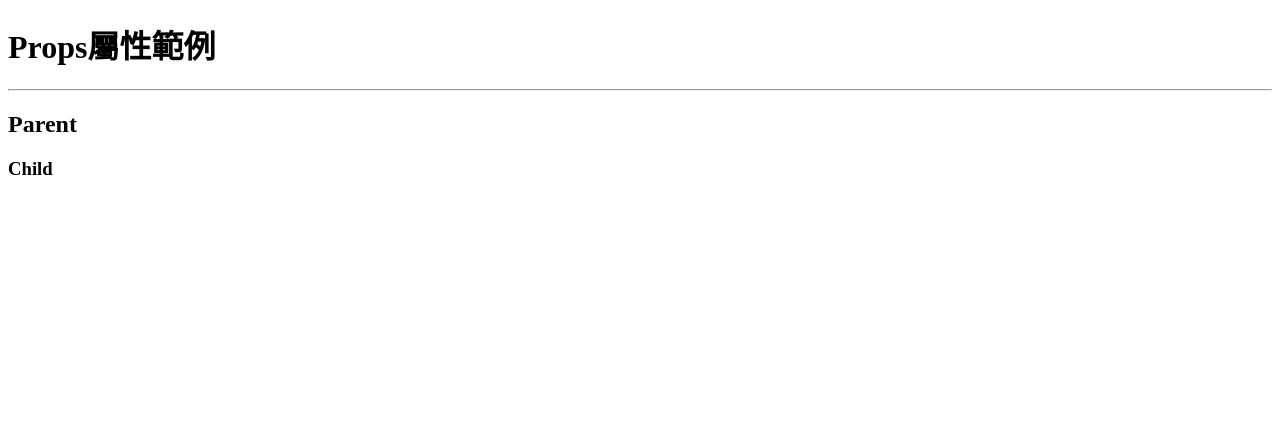
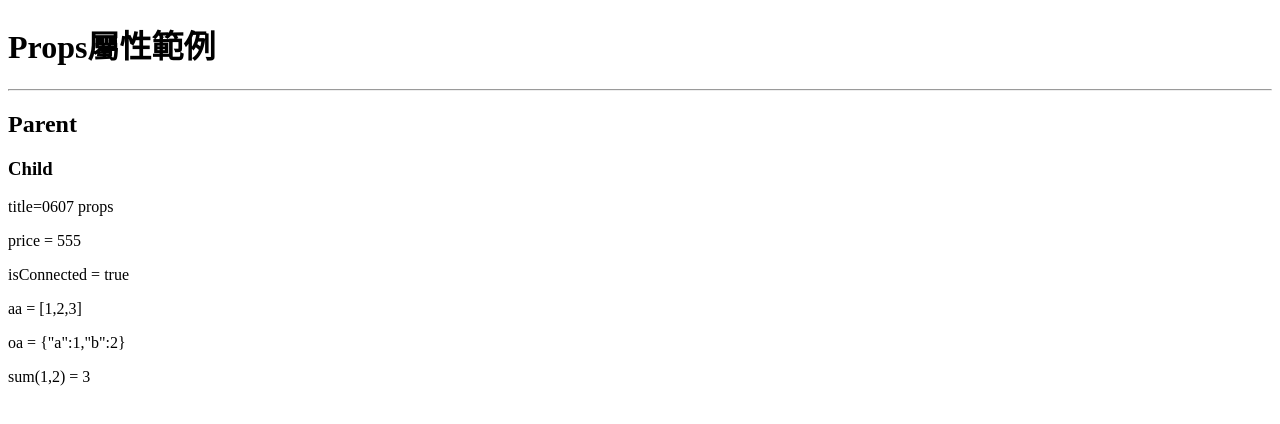
Before and after one commit to yanniao0827/React, a Next.js app: page /cs-0607/props_a in a window 1280 px wide. Shown: the top 424 px of the page. Built offline with nearby package versions, Linux system fonts and the light colour scheme.

Commit message:
父母設定屬性給子女

```diff
--- a/components/props_a/child.js
+++ b/components/props_a/child.js
@@ -1,9 +1,16 @@
 import React from 'react';
 
-export default function Child() {
+export default function Child(props) {
   return (
     <>
       <h3>Child</h3>
+      {/* 這裡是將父母元件給的屬性顯示出來 */}
+      <p>title={props.title}</p>
+      <p>price = {props.price}</p>
+      <p>isConnected = {props.isConnected ? 'true' : 'false'}</p>
+      <p>aa = {JSON.stringify(props.aa)}</p>
+      <p>oa = {JSON.stringify(props.oa)}</p>
+      <p>sum(1,2) = {props.sum(1, 2)}</p>
     </>
   );
 }
--- a/components/props_a/parent.js
+++ b/components/props_a/parent.js
@@ -5,7 +5,15 @@ export default function Parent() {
   return (
     <>
       <h2>Parent</h2>
-      <Child />
+      {/* 父母元件設定屬性給子女元件 */}
+      <Child
+        title="0607 props"
+        price={555}
+        isConnected={true}
+        aa={[1, 2, 3]}
+        oa={{ a: 1, b: 2 }}
+        sum={(x, y) => x + y}
+      />
     </>
   );
 }
```
